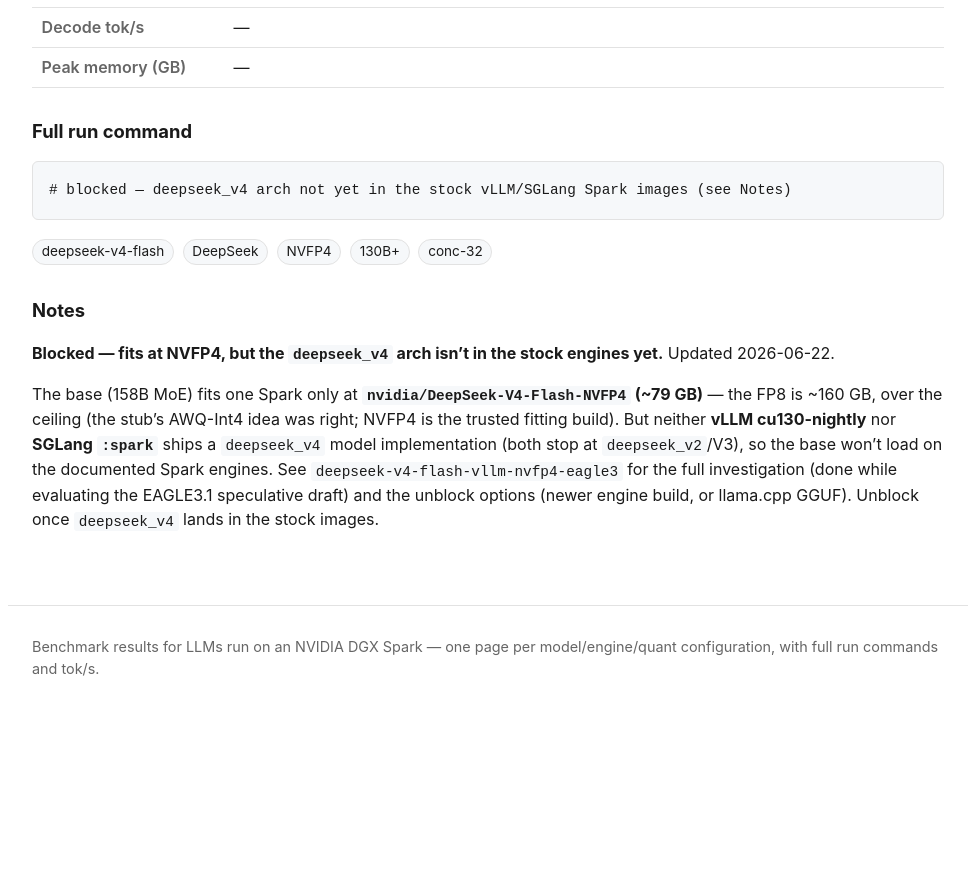
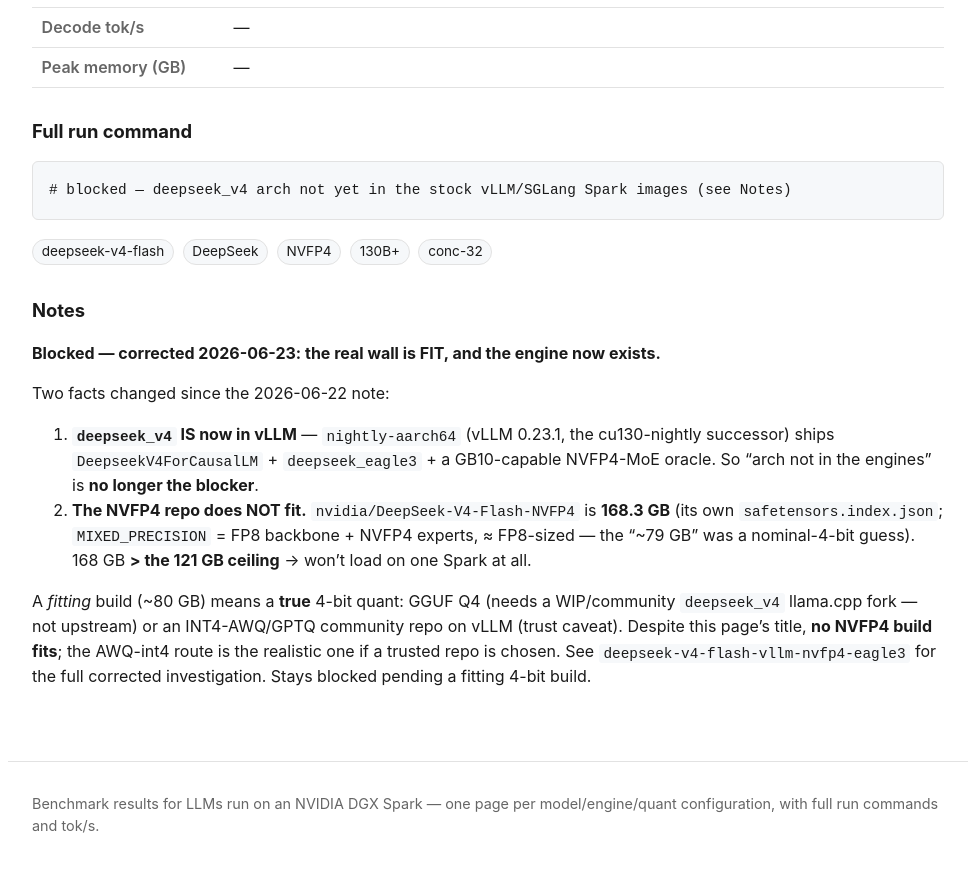
Before and after one commit to yjsoon/autobench, a Jekyll site: the page built from _configs/deepseek-v4-flash-vllm-awq.md, in a window 1280 px wide and 900 px high, scrolled down 791 px. Shown: the top 872 px of the window, without its empty margins (152-1127 px from the left). Built offline with Jekyll 4.4.1, drawn with Linux system fonts in a browser that asks for light colours; before the commit the page ends 1534 px from its top, so only the background shows below that.

Commit message:
deepseek-v4-flash: correct blocker to FIT (168GB > 121GB), not engine
The nvidia NVFP4 repo is MIXED_PRECISION (FP8 backbone + NVFP4 experts) = 168.3 GB per its own
index.json, over the 121GB ceiling — the '~79 GB fits' premise was wrong and never caught (model
never loaded past the kernel step). Engine support has since arrived (nightly-aarch64 / vLLM 0.23.1
has DeepseekV4ForCausalLM + eagle3 + GB10 NVFP4-MoE oracle), making the old kernel-gap blocker moot.
No NVFP4 build fits; fitting path is a true ~80GB 4-bit (GGUF-Q4 via WIP llama.cpp fork, or AWQ).
Both deepseek pages corrected; superseded engine investigation preserved in a <details> block.

Co-Authored-By: Claude Opus 4.8 <noreply@anthropic.com>
Claude-Session: https://claude.ai/code/session_01ENGfH67zetzXPvsJ5zgMQP

```diff
--- a/_configs/deepseek-v4-flash-vllm-awq.md
+++ b/_configs/deepseek-v4-flash-vllm-awq.md
@@ -25,13 +25,18 @@ run_command: |
   # blocked — deepseek_v4 arch not yet in the stock vLLM/SGLang Spark images (see Notes)
 ---
 
-**Blocked — fits at NVFP4, but the `deepseek_v4` arch isn't in the stock engines yet.** Updated
-2026-06-22.
+**Blocked — corrected 2026-06-23: the real wall is FIT, and the engine now exists.**
 
-The base (158B MoE) fits one Spark only at **`nvidia/DeepSeek-V4-Flash-NVFP4` (~79 GB)** — the FP8 is
-~160 GB, over the ceiling (the stub's AWQ-Int4 idea was right; NVFP4 is the trusted fitting build). But
-neither **vLLM cu130-nightly** nor **SGLang `:spark`** ships a `deepseek_v4` model implementation (both
-stop at `deepseek_v2`/V3), so the base won't load on the documented Spark engines. See
-`deepseek-v4-flash-vllm-nvfp4-eagle3` for the full investigation (done while evaluating the EAGLE3.1
-speculative draft) and the unblock options (newer engine build, or llama.cpp GGUF). Unblock once
-`deepseek_v4` lands in the stock images.
+Two facts changed since the 2026-06-22 note:
+1. **`deepseek_v4` IS now in vLLM** — `nightly-aarch64` (vLLM 0.23.1, the cu130-nightly successor) ships
+   `DeepseekV4ForCausalLM` + `deepseek_eagle3` + a GB10-capable NVFP4-MoE oracle. So "arch not in the
+   engines" is **no longer the blocker**.
+2. **The NVFP4 repo does NOT fit.** `nvidia/DeepSeek-V4-Flash-NVFP4` is **168.3 GB** (its own
+   `safetensors.index.json`; `MIXED_PRECISION` = FP8 backbone + NVFP4 experts, ≈ FP8-sized — the "~79 GB"
+   was a nominal-4-bit guess). 168 GB **> the 121 GB ceiling** → won't load on one Spark at all.
+
+A *fitting* build (~80 GB) means a **true** 4-bit quant: GGUF Q4 (needs a WIP/community `deepseek_v4`
+llama.cpp fork — not upstream) or an INT4-AWQ/GPTQ community repo on vLLM (trust caveat). Despite this
+page's title, **no NVFP4 build fits**; the AWQ-int4 route is the realistic one if a trusted repo is
+chosen. See `deepseek-v4-flash-vllm-nvfp4-eagle3` for the full corrected investigation. Stays blocked
+pending a fitting 4-bit build.
```
Also changed, not shown: _configs/deepseek-v4-flash-vllm-nvfp4-eagle3.md (+39 -2 lines).
